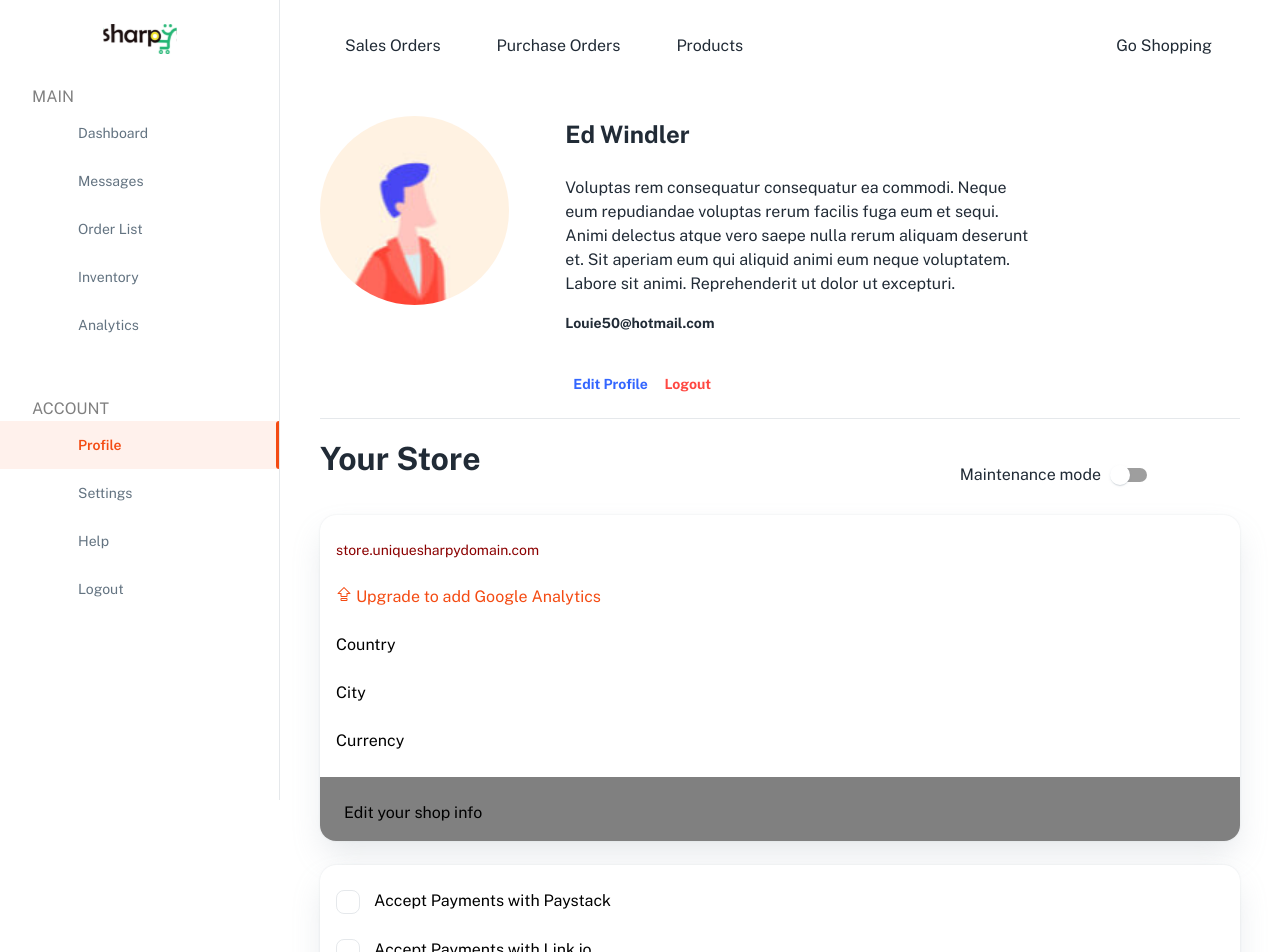
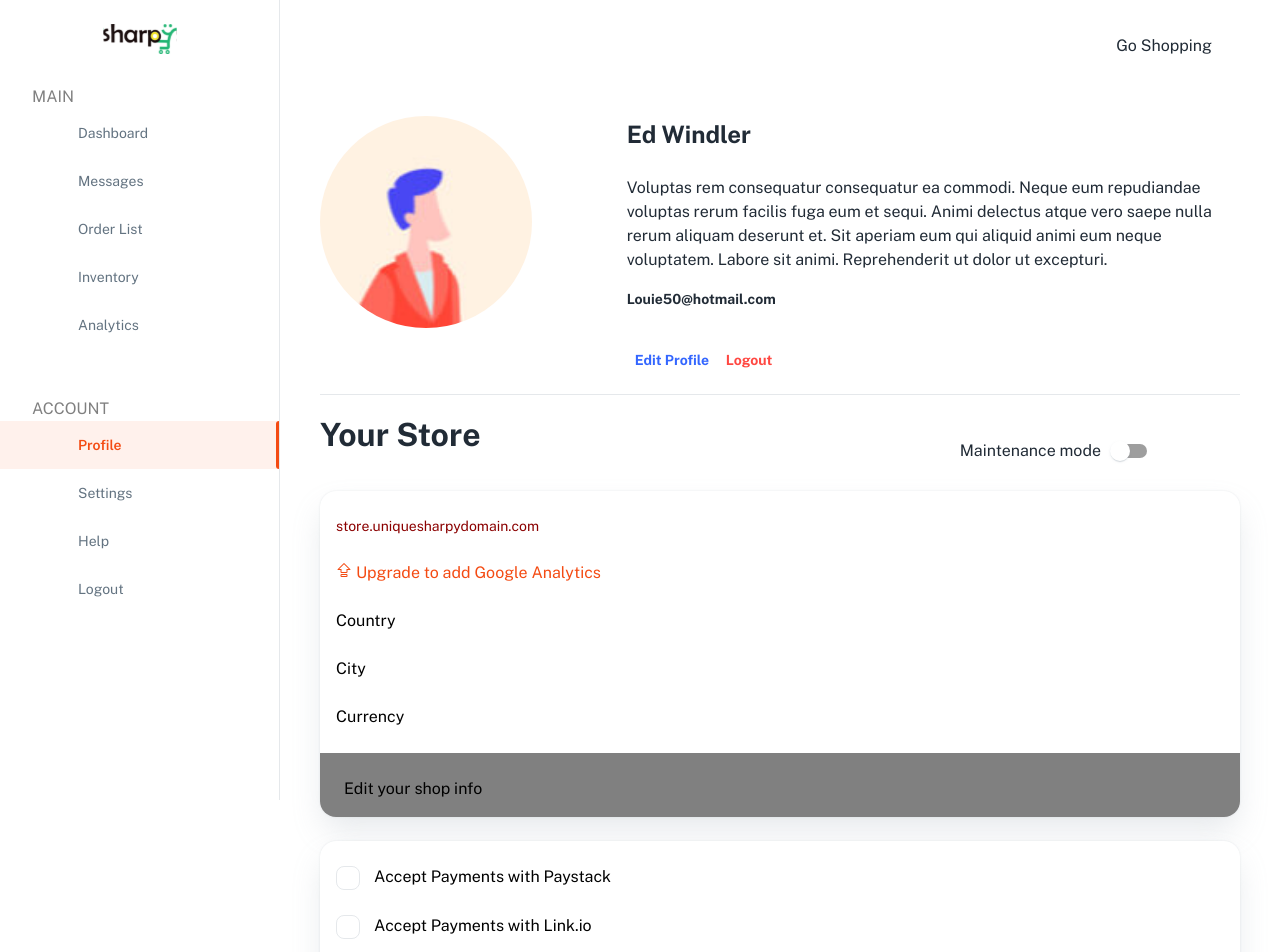
Before and after one commit to shoboske/sharpy-ecommerce, a React (Create React App) app: page /profile in a window 1280 px wide. Shown: the top 952 px of the page. Built offline with nearby package versions, Linux system fonts and the light colour scheme; a web font is replaced by a local one.

Commit message:
Fixed profile page avatar

```diff
--- /dev/null
+++ b/src/components/profile/ProfileSettingsCard.js
@@ -0,0 +1,33 @@
+import PropTypes from 'prop-types';
+
+import { Card, CardHeader, IconButton, Stack } from '@mui/material';
+import { Icon } from '@iconify/react';
+
+const ProfileSettingsCard = ({ icon, title, action, children }) => (
+  <Card>
+    <Stack spacing={3} sx={{ p: 3, px: 2 }}>
+      {children}
+    </Stack>
+    {title && (
+      <CardHeader
+        title={title}
+        disableTypography
+        sx={{ backgroundColor: 'gray', pb: 2, color: 'black' }}
+        action={
+          <IconButton aria-label="settings" onClick={() => action}>
+            <Icon icon={icon} color="black" />
+          </IconButton>
+        }
+      />
+    )}
+  </Card>
+);
+
+ProfileSettingsCard.propTypes = {
+  icon: PropTypes.any,
+  title: PropTypes.string,
+  action: PropTypes.func,
+  children: PropTypes.any
+};
+
+export default ProfileSettingsCard;
--- /dev/null
+++ b/src/components/profile/index.js
@@ -0,0 +1 @@
+export { default as ProfileSettingsCard } from './ProfileSettingsCard';
--- a/src/layouts/dashboard/DashboardNavbar.js
+++ b/src/layouts/dashboard/DashboardNavbar.js
@@ -1,21 +1,12 @@
 import PropTypes from 'prop-types';
 import { Icon } from '@iconify/react';
 import menu2Fill from '@iconify/icons-eva/menu-2-fill';
-import downloadOutline from '@iconify/icons-eva/download-outline';
-import folderUploadOutline from '@iconify/icons-ic/outline-drive-folder-upload';
-import shoppingBasketOutline from '@iconify/icons-ic/outline-shopping-basket';
 import shoppingBagOutline from '@iconify/icons-ic/outline-shopping-bag';
 // material
 import { alpha, styled } from '@mui/material/styles';
-import { Box, Stack, AppBar, Toolbar, IconButton, Typography } from '@mui/material';
+import { Box, Stack, AppBar, Toolbar, IconButton, Typography, Button } from '@mui/material';
 // components
 import { MHidden } from '../../components/@material-extend';
-//
-// import Searchbar from './Searchbar';
-// import AccountPopover from './AccountPopover';
-// import LanguagePopover from './LanguagePopover';
-// import NotificationsPopover from './NotificationsPopover';
-
 // ----------------------------------------------------------------------
 
 const DRAWER_WIDTH = 280;
@@ -59,7 +50,6 @@ function DashboardNavigation({ icon, text }) {
 DashboardNavigation.propTypes = {
   icon: PropTypes.any,
   text: PropTypes.string
-  // path: PropTypes.string
 };
 
 // ----------------------------------------------------------------------
@@ -78,12 +68,13 @@ export default function DashboardNavbar({ onOpenSidebar }) {
           </IconButton>
         </MHidden>
 
-        <DashboardNavigation icon={folderUploadOutline} text="Sales Orders" />
-        <DashboardNavigation icon={downloadOutline} text="Purchase Orders" />
-        <DashboardNavigation icon={shoppingBasketOutline} text="Products" />
         <Box sx={{ flexGrow: 1 }} />
 
         <Stack direction="row" alignItems="center" spacing={{ xs: 0.5, sm: 1.5 }}>
+          <Button
+            sx={{ mr: 1, color: 'text.primary', display: { xs: 'none', md: 'flex' } }}
+            endIcon={<Icon icon={shoppingBagOutline} />}
+          >
             <Typography
               color="text.primary"
               marginRight="1em"
@@ -91,7 +82,8 @@ export default function DashboardNavbar({ onOpenSidebar }) {
             >
               Go Shopping
             </Typography>
-          <IconButton sx={{ mr: 1, color: 'text.primary' }}>
+          </Button>
+          <IconButton sx={{ color: 'text.primary', display: { xs: 'flex', md: 'none' } }}>
             <Icon icon={shoppingBagOutline} />
           </IconButton>
         </Stack>
--- a/src/pages/Profile.js
+++ b/src/pages/Profile.js
@@ -1,13 +1,10 @@
 import { useState } from 'react';
 import { Icon } from '@iconify/react';
-import PropTypes from 'prop-types';
 
 // material
 import {
   Avatar,
   Button,
-  Card,
-  CardHeader,
   Container,
   Divider,
   FormControlLabel,
@@ -23,53 +20,29 @@ import outlinePlus from '@iconify/icons-ic/outline-plus';
 import outlineCheck from '@iconify/icons-ic/outline-check';
 // components
 import Page from '../components/Page';
+import { ProfileSettingsCard } from '../components/profile';
 import account from '../_mocks_/account';
 
 //
 
 // ----------------------------------------------------------------------
 
-const ProfileSettingsCard = ({ icon, title, action, children }) => (
-  <Card>
-    <Stack spacing={3} sx={{ p: 3, px: 2 }}>
-      {children}
-    </Stack>
-    {title && (
-      <CardHeader
-        title={title}
-        disableTypography
-        sx={{ backgroundColor: 'gray', pb: 2, color: 'black' }}
-        action={
-          <IconButton aria-label="settings" onClick={() => action}>
-            <Icon icon={icon} color="black" />
-          </IconButton>
-        }
-      />
-    )}
-  </Card>
-);
-ProfileSettingsCard.propTypes = {
-  icon: PropTypes.any,
-  title: PropTypes.string,
-  action: PropTypes.func,
-  children: PropTypes.any
-};
 export default function Profile() {
   function renderProfileDetails(account) {
     return (
-      <Grid container spacing={2} maxWidth="80%">
+      <Grid container spacing={2} maxWidth="100%" justifyContent="center">
         <Grid item xs={12} md={4}>
           <Avatar
             alt={account.displayName}
             src={account.photoURL}
             sx={{
-              width: { xs: '6.5em', md: 'auto' },
-              height: { xs: '6.5em', md: 'auto' },
+              width: { xs: '6.5em', md: '10.6em' },
+              height: { xs: '6.5em', md: '10.6em' },
               marginRight: '2em'
             }}
           />
         </Grid>
-        <Grid item xs={8}>
+        <Grid item xs={12} md={8}>
           <Stack direction="column" justifyContent="space-between">
             <Typography variant="h4" marginBottom="1em">
               {account.displayName}
```
Also changed, not shown: src/components/_dashboard/app/AppIncomingOrders.js (+0 -21 lines). Lines whose indentation alone changed are shown as unchanged.
